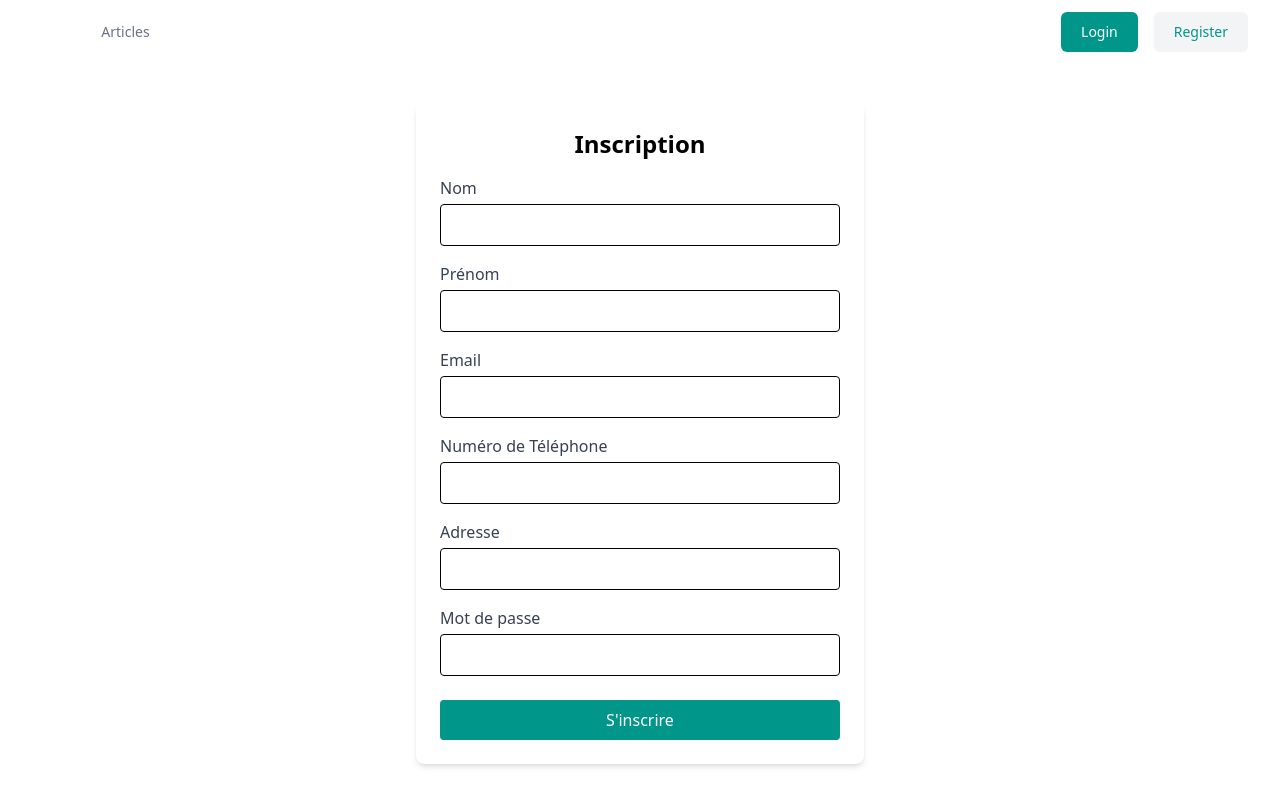
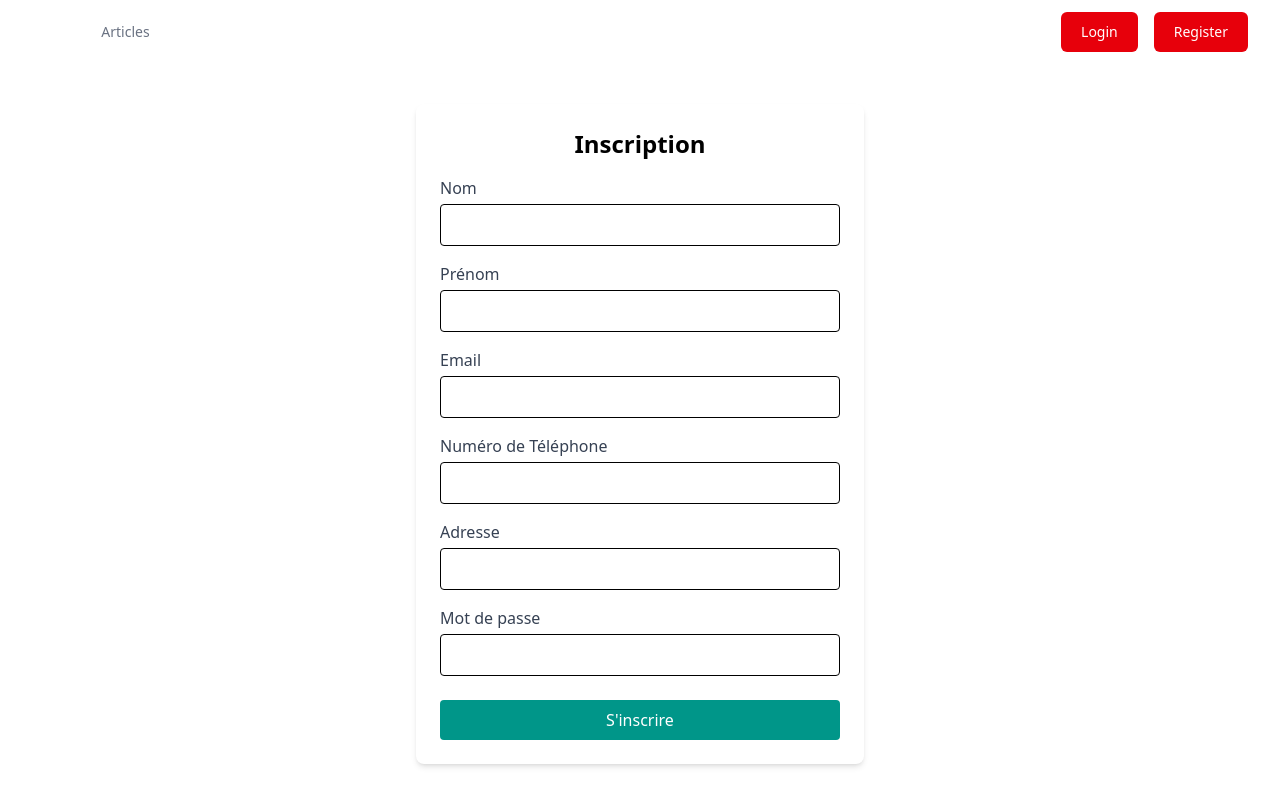
Before and after one commit to bapotuse/mcbo, a Vue app in the folder frontend/: page /register in a window 1280 px wide. Built offline with nearby package versions, Linux system fonts and the light colour scheme.

Commit message:
Nouvelle page article, ajout de nouveaux articles

```diff
--- a/frontend/src/App.vue
+++ b/frontend/src/App.vue
@@ -49,11 +49,11 @@ const deconnexion = () => {
             </template>
 
             <template v-else>
-              <RouterLink to="/login" class="block rounded-md bg-teal-600 px-5 py-2.5 text-sm font-medium text-white transition hover:bg-teal-700">
+              <RouterLink to="/login" class="block rounded-md bg-red-600 px-5 py-2.5 text-sm font-medium text-white transition hover:bg-red-700">
                 Login
               </RouterLink>
 
-              <RouterLink to="/register" class="hidden rounded-md bg-gray-100 px-5 py-2.5 text-sm font-medium text-teal-600 transition hover:text-teal-600/75 sm:block">
+              <RouterLink to="/register" class="hidden rounded-md bg-red-600 px-5 py-2.5 text-sm font-medium text-white transition hover:bg-red-700 sm:block">
                 Register
               </RouterLink>
             </template>
--- a/frontend/src/components/Article.vue
+++ b/frontend/src/components/Article.vue
@@ -11,20 +11,19 @@ onMounted(async () => {
 </script>
 
 <template>
-<div class="text-center text-3xl font-bold my-6">Liste des articles</div>
+<h1 class="text-center text-3xl font-bold my-6">Liste des articles</h1>
 
 
 
 <div class="grid grid-cols-1 sm:grid-cols-2 lg:grid-cols-3 gap-6 p-6">
-  <!-- Carte produit -->
   <div v-for="article in articles" :key="article.id" class="bg-white rounded-2xl shadow-md overflow-hidden hover:shadow-xl transition-shadow">
-    <img src="https://via.placeholder.com/400x250" alt="Produit" class="w-full h-52 object-cover">
+    <img :src="article.image" alt="Produit" class="w-full h-52 object-cover">
     <div class="p-4">
       <h3 class="text-xl font-semibold text-gray-800">{{ article.nom }}</h3>
       <p class="text-gray-500 mt-1">{{ article.description }}</p>
       <div class="mt-4 flex justify-between items-center">
-        <span class="text-lg font-bold text-green-600">{{ article.prix }} €</span>
-        <button class="bg-green-500 hover:bg-green-600 text-white text-sm px-4 py-2 rounded-full transition-colors">Ajouter</button>
+        <span class="text-lg font-bold text-red-600">{{ article.prix }} €</span>
+        <button class="bg-red-500 hover:bg-red-600 text-white text-sm px-4 py-2 rounded-md transition-colors">Ajouter</button>
       </div>
     </div>
   </div>
--- a/frontend/src/components/Register.vue
+++ b/frontend/src/components/Register.vue
@@ -42,7 +42,7 @@ const inscrire = async () => {
     <h2 class="text-2xl font-bold mb-4 text-center">Inscription</h2>
 
     <div v-if="erreur" class="text-red-500 mb-3">{{ erreur }}</div>
-    <div v-if="succes" class="text-green-500 mb-3">{{ succes }}</div>
+    <div v-if="succes" class="text-red-500 mb-3">{{ succes }}</div>
 
     <form @submit.prevent="inscrire">
 
```
